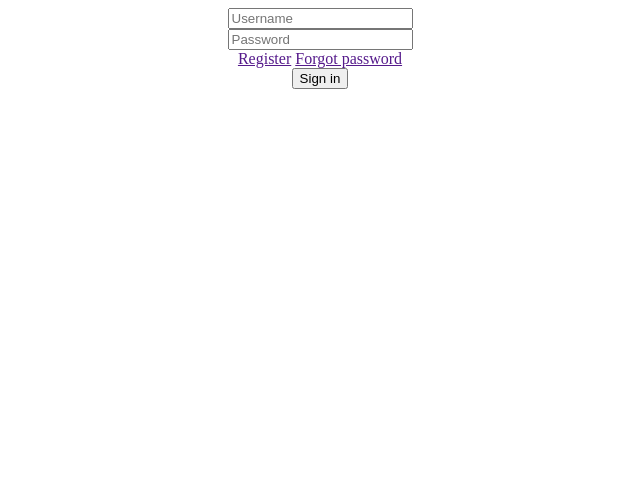
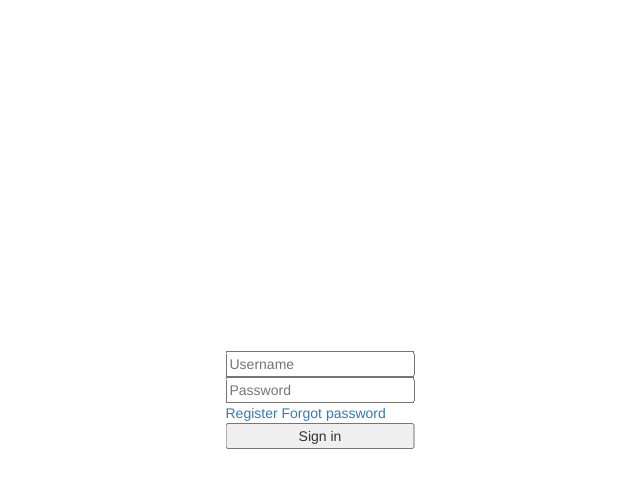
Before and after one commit to moravas/chat, a plain HTML site: page doc/concept/login.html in a window 1280 px wide. Shown: the whole page, without its empty margins (320-960 px from the left). Drawn offline with nearby package versions, Linux system fonts and the light colour scheme.

Commit message:
Add design concept of login page UI Changes to be committed: 	modified:   doc/concept/login.html 	modified:   doc/concept/style.css

```diff
--- a/doc/concept/login.html
+++ b/doc/concept/login.html
@@ -1,23 +1,25 @@
 <!DOCTYPE html>
 <html lang="en">
   <head>
+    <link rel="stylesheet" href="https://maxcdn.bootstrapcdn.com/bootstrap/3.3.6/css/bootstrap.min.css" integrity="sha384-1q8mTJOASx8j1Au+a5WDVnPi2lkFfwwEAa8hDDdjZlpLegxhjVME1fgjWPGmkzs7" crossorigin="anonymous">
+    <!-- Optional theme -->
+    <link rel="stylesheet" href="https://maxcdn.bootstrapcdn.com/bootstrap/3.3.6/css/bootstrap-theme.min.css" integrity="sha384-fLW2N01lMqjakBkx3l/M9EahuwpSfeNvV63J5ezn3uZzapT0u7EYsXMjQV+0En5r" crossorigin="anonymous">
+    <!-- Latest compiled and minified JavaScript -->
+    <script src="https://maxcdn.bootstrapcdn.com/bootstrap/3.3.6/js/bootstrap.min.js" integrity="sha384-0mSbJDEHialfmuBBQP6A4Qrprq5OVfW37PRR3j5ELqxss1yVqOtnepnHVP9aJ7xS" crossorigin="anonymous">
+    </script>
     <link href="style.css" rel="stylesheet" type="text/css">
   </head>
   <body>
-    <div id="login_container">
+    <div class="centered">
+        <input type="text" placeholder="Username"/>
         <div>
-            <input type="text" placeholder="Username" class=login/>
+            <input type="password" placeholder="Password"/>
         </div>
         <div>
-            <input type="password" placeholder="Password" class=login/>
-        </div>
-        <div id="links">
             <a href="">Register</a>
             <a href="">Forgot password</a>
         </div>
-        <div>
-            <input type="button" value="Sign in" class=login/>
-        </div>
+        <input type="button" value="Sign in" class="sign_in"/>
     </div>
   </body>
 </html>
--- a/doc/concept/style.css
+++ b/doc/concept/style.css
@@ -1,3 +1,10 @@
-#login_container {
-    text-align: center;
-}
+.centered {
+    position: fixed;
+    top: 50%;
+    left: 50%;
+    transform: translate(-50%, -50%);
+    }
+
+.sign_in {
+    width: 100%
+    }
```
